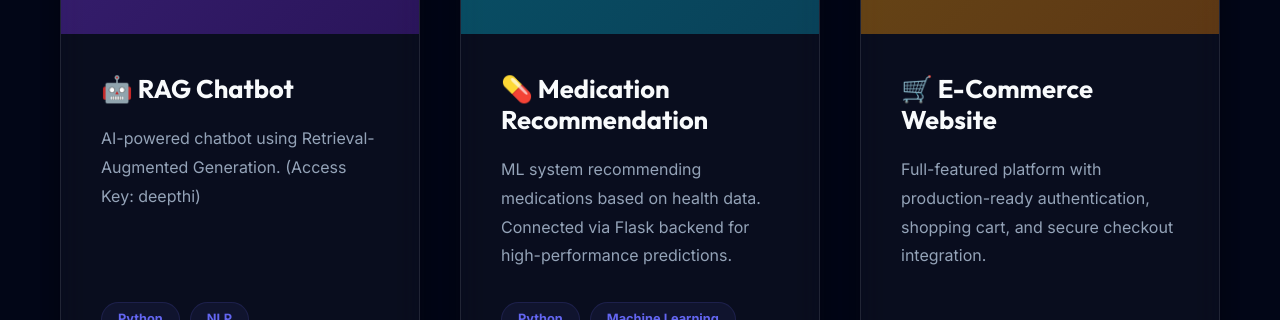
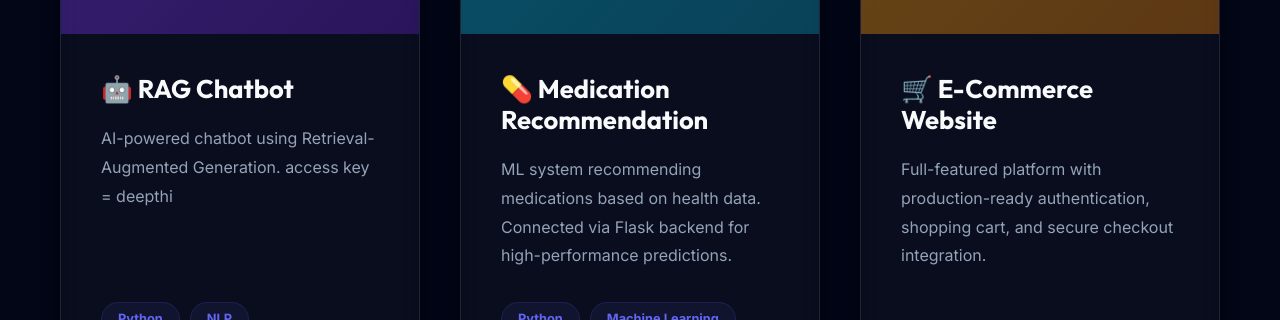
Before and after one commit to Deepthireddy729/deepthi-portfolio, a React (Vite) app: page / in a window 1280 px wide. Shown: the part 4180-4500 px from the top of the page. Built offline with nearby package versions, Linux system fonts and the light colour scheme.

Commit message:
Update RAG Chatbot description to include access key = deepthi

```diff
--- a/src/components/Projects.jsx
+++ b/src/components/Projects.jsx
@@ -16,7 +16,7 @@
         {
             title: "🤖 RAG Chatbot",
             shortTitle: "RAG",
-            description: "AI-powered chatbot using Retrieval-Augmented Generation. (Access Key: deepthi)",
+            description: "AI-powered chatbot using Retrieval-Augmented Generation. access key = deepthi",
             tech: ["Python", "NLP", "Machine Learning"],
             demoLink: "https://chatbot-nwe33q7j7-deepthireddy729s-projects.vercel.app/",
             codeLink: "https://github.com/Deepthireddy729/chatbot",
```
